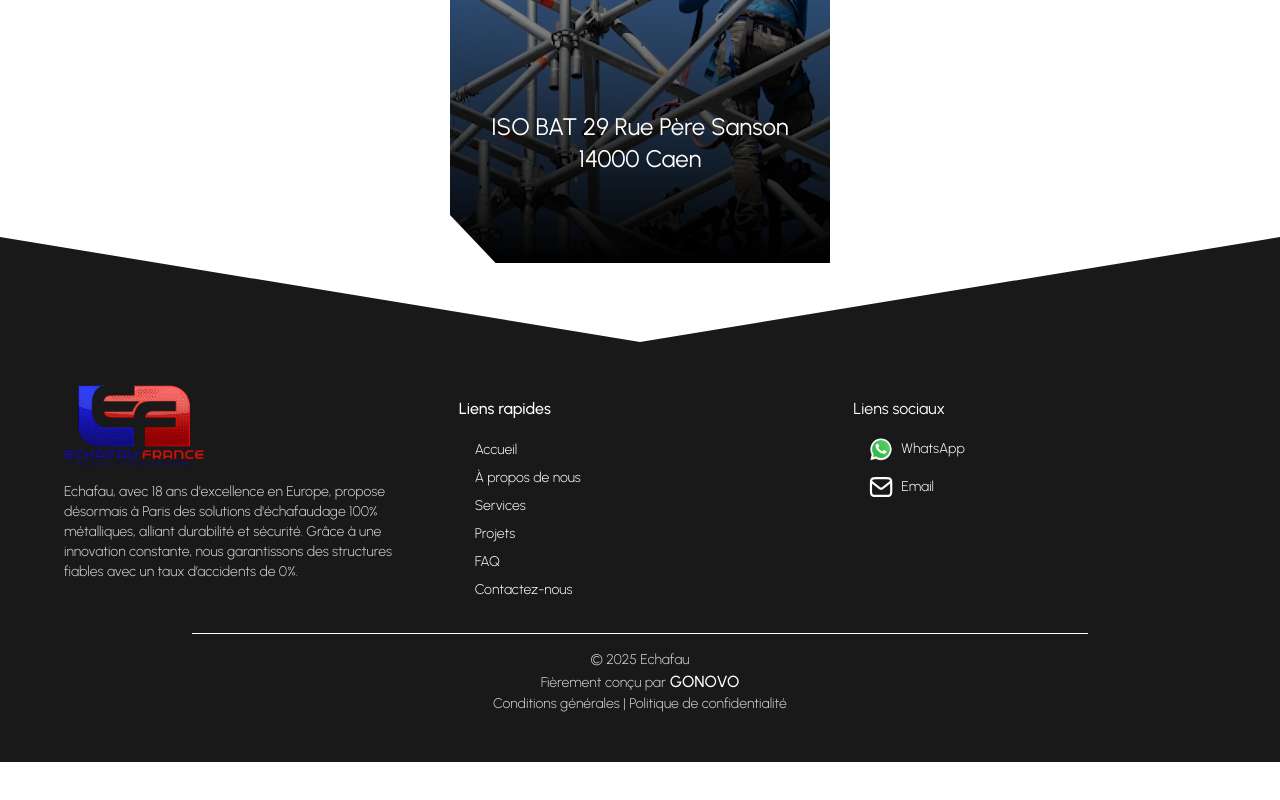
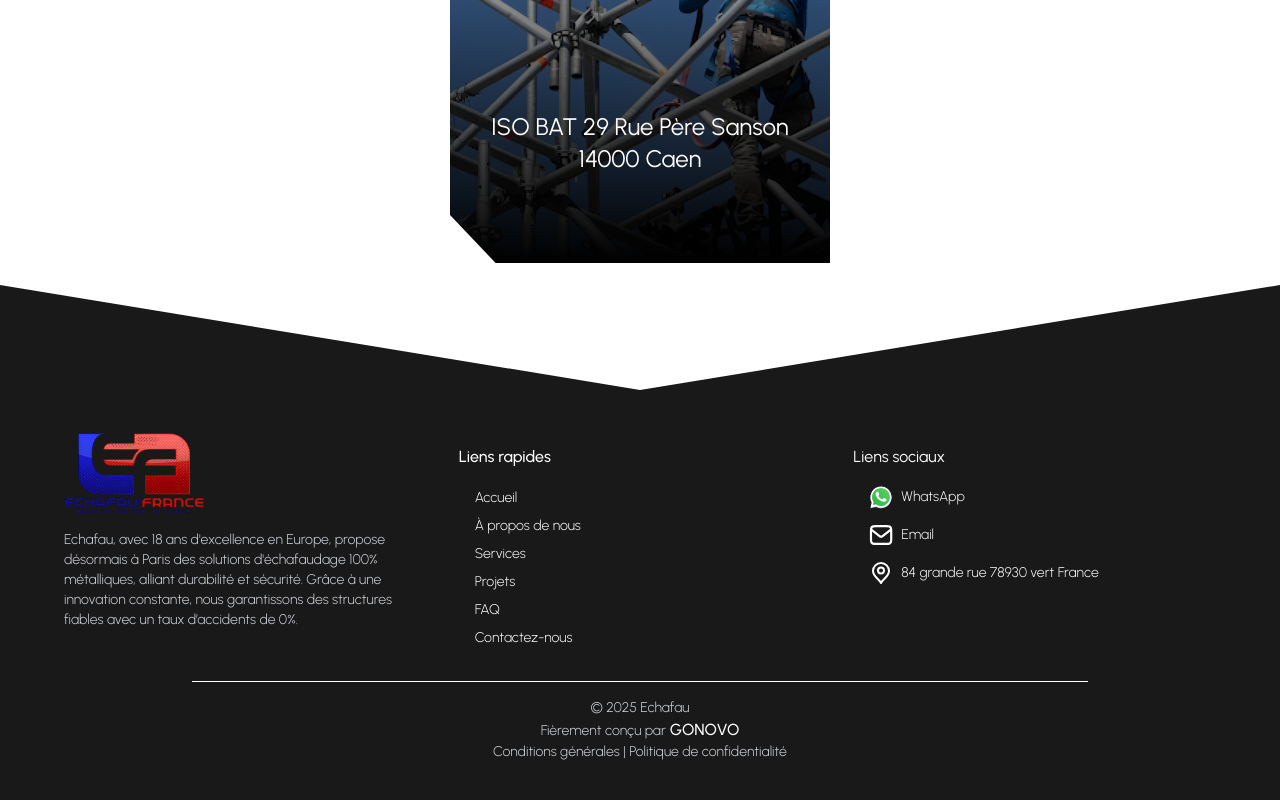
Before and after one commit to alaagonovo/echafauFrance, a Next.js app: page /projects in a window 1280 px wide. Shown: the part 2961-3761 px from the top of the page. Before the commit the page ends 3723 px from the top, so only its background shows below. Built offline with nearby package versions, Linux system fonts and the light colour scheme.

Commit message:
adding some changes

```diff
--- a/src/components/common/footer/Footer.tsx
+++ b/src/components/common/footer/Footer.tsx
@@ -81,6 +81,23 @@ function Footer() {
                 Email
               </Link>
             </li>
+            <li>
+              <Link
+                className="text-sm font-light flex gap-2 items-center hover:underline hover:text-[var(--main-red)] duration-300"
+                href="https://www.google.com/maps/search/84+grande+rue+78930+vert+France/@48.93656,1.6879191,17z/data=!3m1!4b1?entry=ttu&g_ep=EgoyMDI1MDMzMS4wIKXMDSoASAFQAw%3D%3D"
+              >
+                <span>
+                  <Image
+                    src="/svgs/location.svg"
+                    alt="email icon"
+                    width={24}
+                    height={24}
+                    loading="lazy"
+                  />
+                </span>
+                84 grande rue 78930 vert France
+              </Link>
+            </li>
           </ul>
         </div>
       </div>
--- a/src/components/sections/projectscontent/Projectssection.tsx
+++ b/src/components/sections/projectscontent/Projectssection.tsx
@@ -4,7 +4,7 @@ import allProjects from "../../../../data/allprojects";
 
 function Projectssection() {
   return (
-    <div className="max-w-[92%] mx-auto flex flex-wrap gap-10 justify-center my-16 pb-10">
+    <div className="max-w-[92%] mx-auto flex flex-wrap gap-10 justify-center my-16 pb-22">
       {allProjects.map((pro, index) => (
         <ProjectCard key={index} pro={pro} />
       ))}
```
